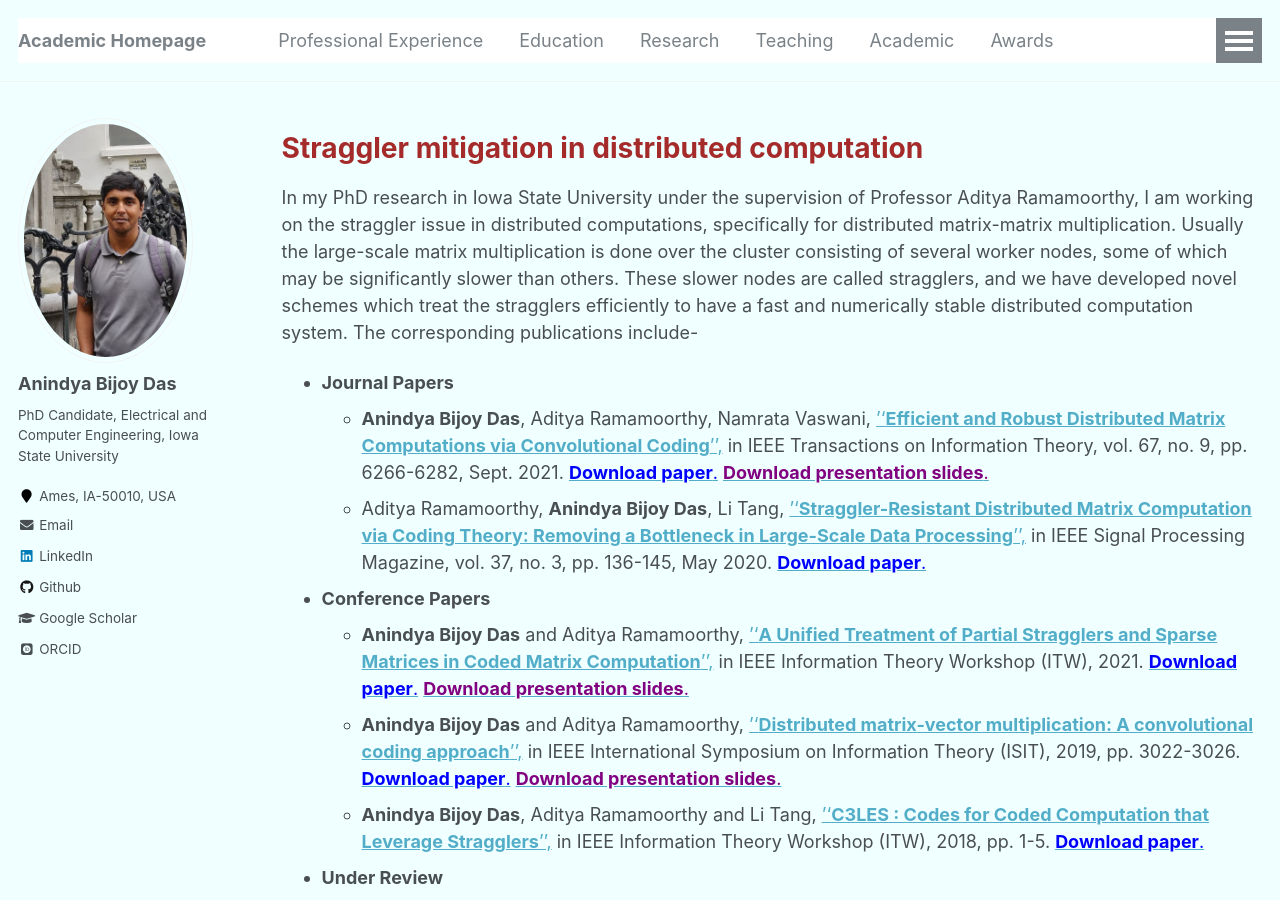
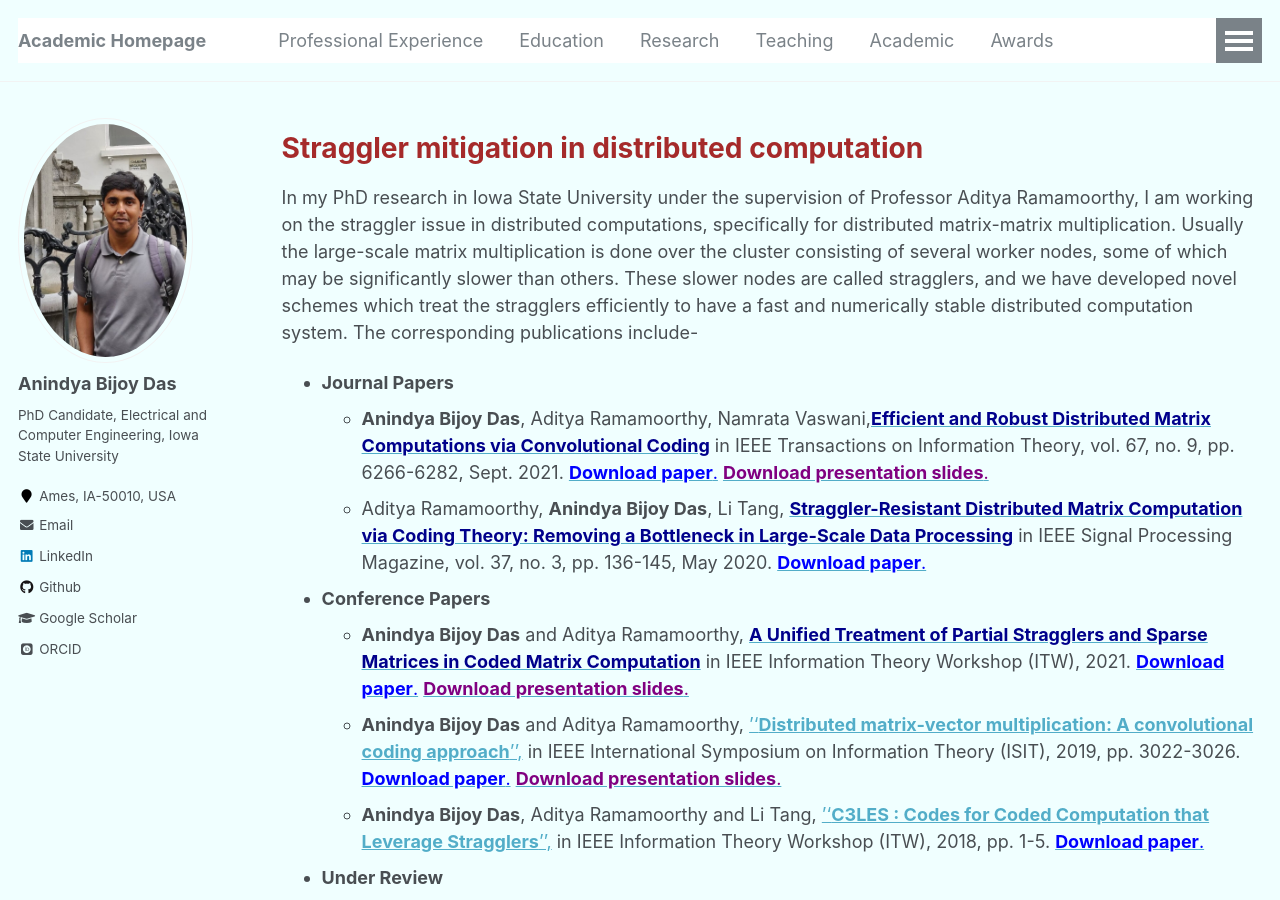
Before and after one commit to anindyabijoydas/portfolio, a Jekyll site: the page built from _pages/research.md, in a window 1280 px wide and 900 px high. Built offline with Jekyll 4.4.1, drawn with Linux system fonts in a browser that asks for light colours; some web fonts are replaced.

Commit message:
Update research.md

```diff
--- a/_pages/research.md
+++ b/_pages/research.md
@@ -17,11 +17,11 @@ redirect_from:
 In my PhD research in Iowa State University under the supervision of Professor Aditya Ramamoorthy, I am working on the straggler issue in distributed computations, specifically for distributed matrix-matrix multiplication. Usually the large-scale matrix multiplication is done over the cluster consisting of several worker nodes, some of which may be significantly slower than others. These slower nodes are called stragglers, and we have developed novel schemes which treat the stragglers efficiently to have a fast and numerically stable distributed computation system. The corresponding publications include-
 
 * **Journal Papers**
-   * **Anindya Bijoy Das**, Aditya Ramamoorthy, Namrata Vaswani, [''**Efficient and Robust Distributed Matrix Computations via Convolutional Coding**'',](https://ieeexplore.ieee.org/abstract/document/9478901) in IEEE Transactions on Information Theory, vol. 67, no. 9, pp. 6266-6282, Sept. 2021. [<span style="color:blue">**Download paper**.</span>](https://www.dropbox.com/s/jor6hn9lkdba62c/ittrans.pdf?dl=0) [<span style="color:purple">**Download presentation slides**.</span>](https://www.dropbox.com/s/gy828wi4yuf7wrt/ittrans_presentation.pdf?dl=0)
-   * Aditya Ramamoorthy, **Anindya Bijoy Das**, Li Tang, [''**Straggler-Resistant Distributed Matrix Computation via Coding Theory: Removing a Bottleneck in Large-Scale Data Processing**'',](https://ieeexplore.ieee.org/abstract/document/9084368) in IEEE Signal Processing Magazine, vol. 37, no. 3, pp. 136-145, May 2020. [<span style="color:blue">**Download paper**.</span>](https://www.dropbox.com/s/48di7uhogpsv49k/spmag.pdf?dl=0)
+   * **Anindya Bijoy Das**, Aditya Ramamoorthy, Namrata Vaswani,[<span style="color: #00008B">**Efficient and Robust Distributed Matrix Computations via Convolutional Coding**</span>](https://ieeexplore.ieee.org/abstract/document/9478901) in IEEE Transactions on Information Theory, vol. 67, no. 9, pp. 6266-6282, Sept. 2021. [<span style="color:blue">**Download paper**.</span>](https://www.dropbox.com/s/jor6hn9lkdba62c/ittrans.pdf?dl=0) [<span style="color:purple">**Download presentation slides**.</span>](https://www.dropbox.com/s/gy828wi4yuf7wrt/ittrans_presentation.pdf?dl=0)
+   * Aditya Ramamoorthy, **Anindya Bijoy Das**, Li Tang, [<span style="color: #00008B">**Straggler-Resistant Distributed Matrix Computation via Coding Theory: Removing a Bottleneck in Large-Scale Data Processing**</span>](https://ieeexplore.ieee.org/abstract/document/9084368) in IEEE Signal Processing Magazine, vol. 37, no. 3, pp. 136-145, May 2020. [<span style="color:blue">**Download paper**.</span>](https://www.dropbox.com/s/48di7uhogpsv49k/spmag.pdf?dl=0)
 
 * **Conference Papers**
-   * **Anindya Bijoy Das** and Aditya Ramamoorthy, [''**A Unified Treatment of Partial Stragglers and Sparse Matrices in Coded Matrix Computation**'',](https://arxiv.org/abs/2109.12070) in IEEE Information Theory Workshop (ITW), 2021. [<span style="color:blue">**Download paper**.</span>](https://www.dropbox.com/s/b8mf72b0jzfo3y4/class.pdf?dl=0) [<span style="color:purple">**Download presentation slides**.</span>](https://www.dropbox.com/s/wowfbn9dnygnp6h/class_presentation.pdf?dl=0)
+   * **Anindya Bijoy Das** and Aditya Ramamoorthy, [<span style="color: #00008B">**A Unified Treatment of Partial Stragglers and Sparse Matrices in Coded Matrix Computation**</span>](https://arxiv.org/abs/2109.12070) in IEEE Information Theory Workshop (ITW), 2021. [<span style="color:blue">**Download paper**.</span>](https://www.dropbox.com/s/b8mf72b0jzfo3y4/class.pdf?dl=0) [<span style="color:purple">**Download presentation slides**.</span>](https://www.dropbox.com/s/wowfbn9dnygnp6h/class_presentation.pdf?dl=0)
    * **Anindya Bijoy Das** and Aditya Ramamoorthy, [''**Distributed matrix-vector multiplication: A convolutional coding approach**'',](https://ieeexplore.ieee.org/abstract/document/8849395) in IEEE International Symposium on Information Theory (ISIT),  2019, pp. 3022-3026. [<span style="color:blue">**Download paper**.</span>](https://www.dropbox.com/s/kbtf394dzodxpyv/geometric.pdf?dl=0) [<span style="color:purple">**Download presentation slides**.</span>](https://www.dropbox.com/s/iz9nr165ni95e6b/geometricisit.pdf?dl=0)
    * **Anindya Bijoy Das**, Aditya Ramamoorthy and Li Tang, [''**C3LES : Codes for Coded Computation that Leverage Stragglers**'',](https://ieeexplore.ieee.org/abstract/document/8613321) in IEEE Information Theory Workshop (ITW), 2018, pp. 1-5. [<span style="color:blue">**Download paper**.</span>](https://www.dropbox.com/s/rc3bd70vovbshnu/cyclic.pdf?dl=0)
 
```
